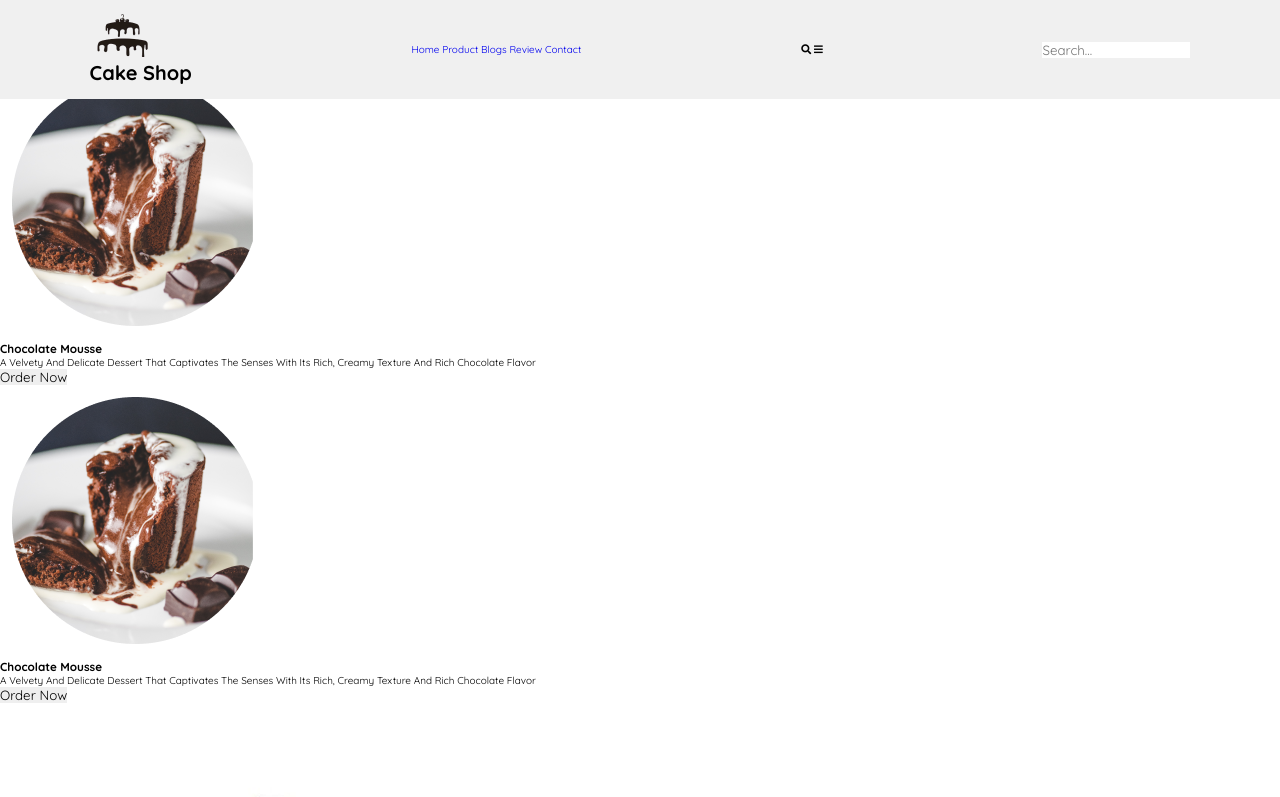
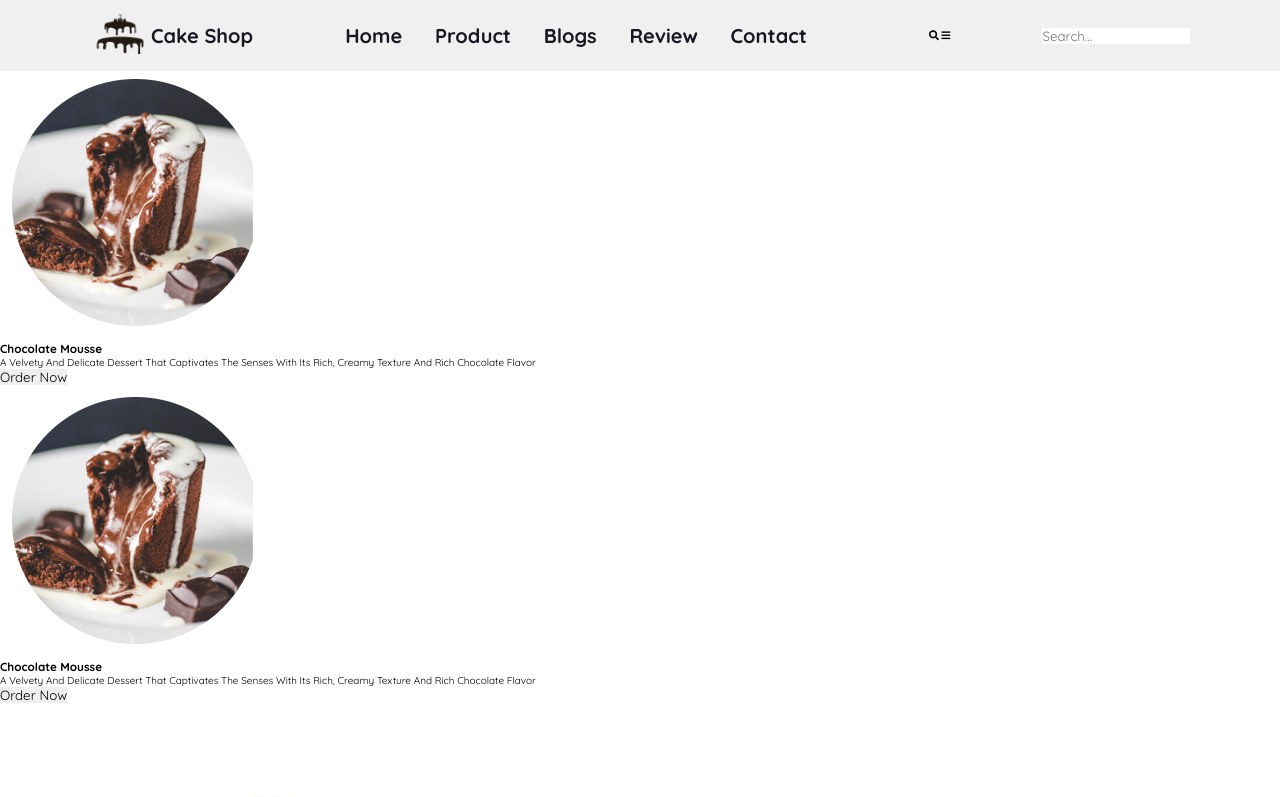
Before and after one commit to Frolov-Andrey2405/Cake-Shop, a plain HTML site: page index.html in a window 1280 px wide. Shown: the top 797 px of the page. Drawn offline with nearby package versions, Linux system fonts and the light colour scheme.

Commit message:
Logo and Navbar Styles

```diff
--- a/css/style.css
+++ b/css/style.css
@@ -50,3 +50,25 @@ html::-webkit-scrollbar-thumb {
     padding: 1.4rem 7%;
     z-index: 999;
 }
+
+.header .logoContent {
+    display: flex;
+    align-items: center;
+}
+
+.header .logoContent .logo img {
+    height: 4rem;
+}
+
+.header .logoContent .logoName {
+    color: var(--black);
+    font-size: 2rem;
+    font-weight: bolder;
+}
+
+.header .navbar a {
+    font-size: 2rem;
+    margin-right: 3rem;
+    color: var(--black);
+    font-weight: bold;
+}
```
